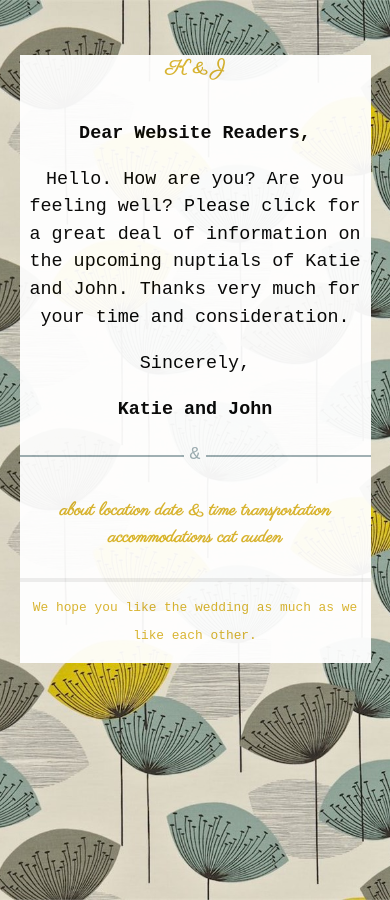
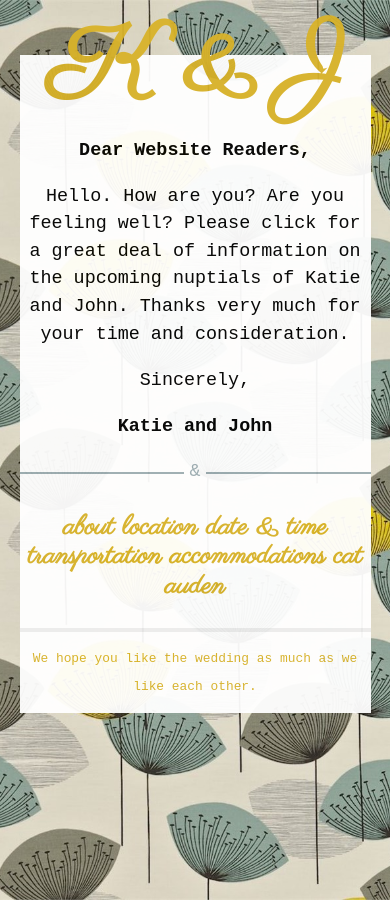
Before and after one commit to jrladd/kmarriesj, a Jekyll site: the page built from index.md, in a window 390 px wide. Built offline with Jekyll 4.4.1, drawn with Linux system fonts in a browser that asks for light colours; Markdown is read by kramdown in place of the engine named in the settings.

Commit message:
add responsive design elements

```diff
--- a/css/main.css
+++ b/css/main.css
@@ -148,8 +148,8 @@ a:visited { color: #D9B32A;
 
 	.site { width: 90%; }
 	.pipe { display: none; }
+	.header a { font-size: 150% }
 	.title a { font-size: 500% }
-	.header a { font-size: 100% }
 	.header a:before {
 		content:    ‘\a’ ;
 		white-space:    pre ;
```
